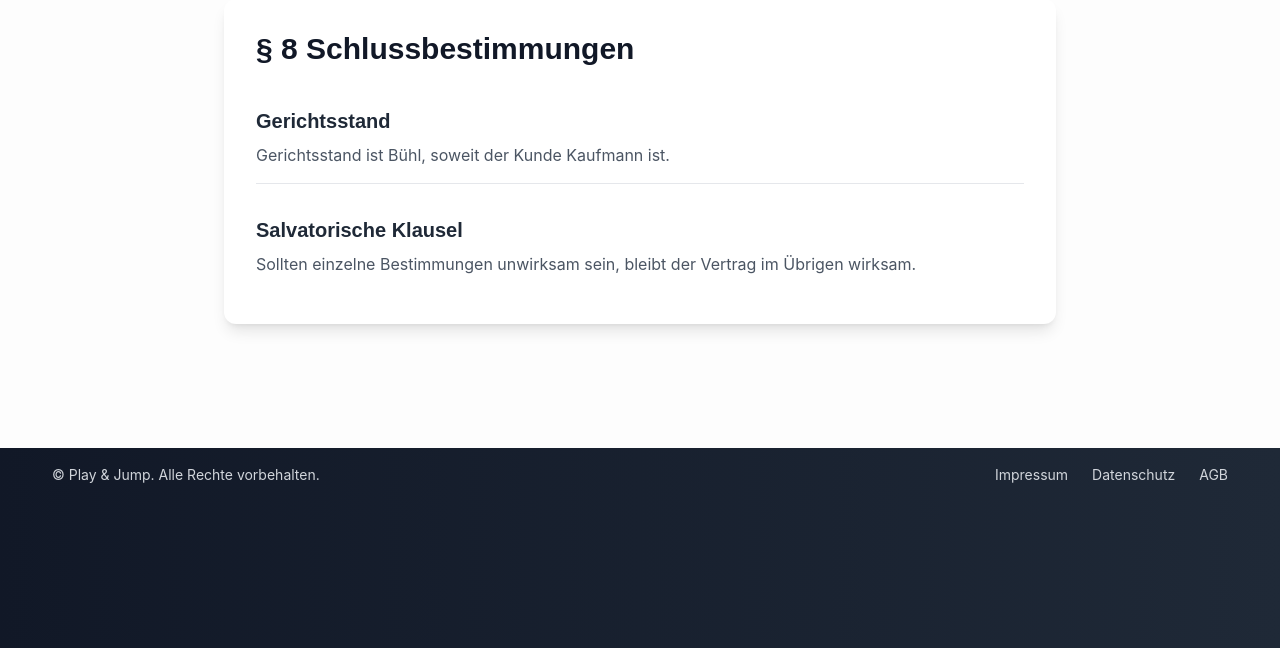
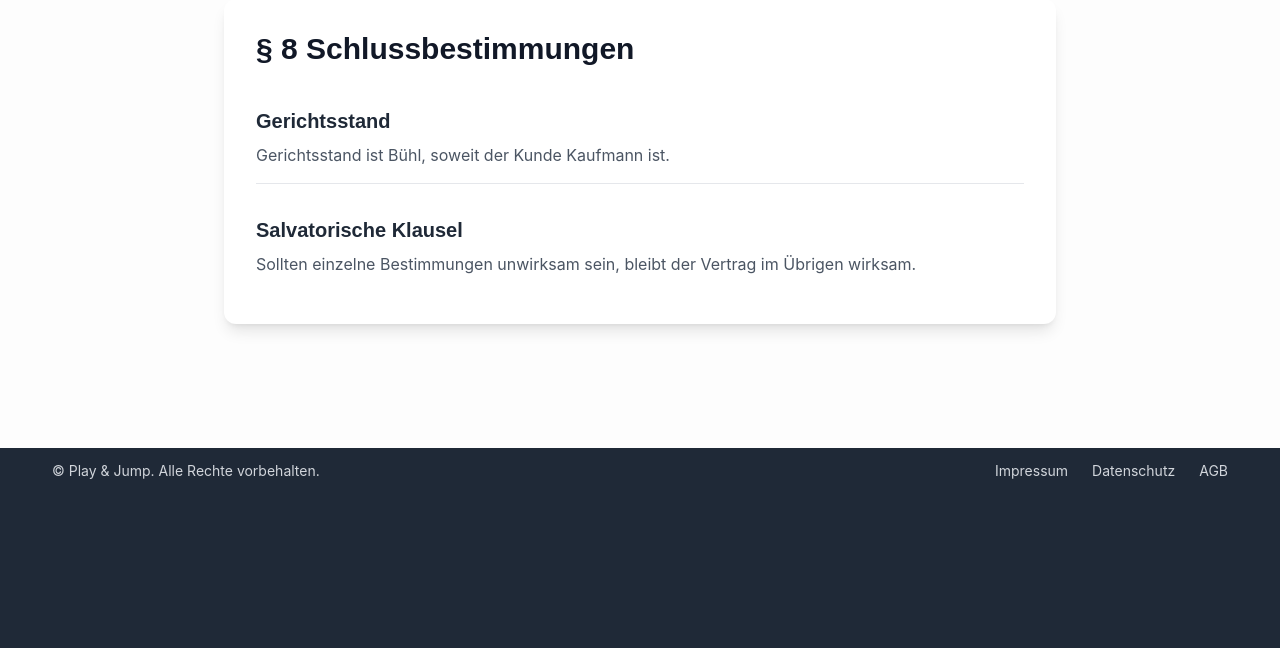
Before and after one commit to MitrofanovDm89/PlayAndJump, a Django app: page /agb/ in a window 1280 px wide. Shown: the part 3671-4319 px from the top of the page. Run offline with Django 5.2, Linux system fonts and the light colour scheme; some libraries are stand-ins or nearby versions.

Commit message:
fix: убрать background slider из footer, сделать его простым серым с минимальной высотой

```diff
--- a/main/templates/base.html
+++ b/main/templates/base.html
@@ -43,23 +43,10 @@
     </main>
 
     <!-- Simple Footer -->
-    <footer class="bg-gradient-to-r from-gray-900 to-gray-800 text-white py-4 relative overflow-hidden">
-      <!-- Background Image Slider -->
-      <div class="absolute inset-0">
-        <div class="footer-background-slider">
-          <img src="{% static 'main/img/hero-backgrounds/hero-bg-1.jpg' %}" alt="" class="footer-bg-slide active">
-          <img src="{% static 'main/img/hero-backgrounds/hero-bg-2.jpg' %}" alt="" class="footer-bg-slide">
-          <img src="{% static 'main/img/hero-backgrounds/hero-bg-3.jpg' %}" alt="" class="footer-bg-slide">
-          <img src="{% static 'main/img/hero-backgrounds/hero-bg-4.jpg' %}" alt="" class="footer-bg-slide">
-          <img src="{% static 'main/img/hero-backgrounds/hero-bg-5.jpg' %}" alt="" class="footer-bg-slide">
-        </div>
-        <!-- Overlay for better text readability -->
-        <div class="absolute inset-0 bg-gradient-to-r from-gray-900/90 to-gray-800/90"></div>
-      </div>
-
-      <div class="max-w-7xl mx-auto px-4 sm:px-6 lg:px-8 relative z-10">
+    <footer class="bg-gray-800 text-white py-3">
+      <div class="max-w-7xl mx-auto px-4 sm:px-6 lg:px-8">
         <div class="flex flex-col md:flex-row justify-between items-center">
-          <div class="text-gray-300 text-sm mb-2 md:mb-0">
+          <div class="text-gray-300 text-sm mb-1 md:mb-0">
             <p>&copy; {{ now|date:"Y" }} Play & Jump. Alle Rechte vorbehalten.</p>
           </div>
 
```
